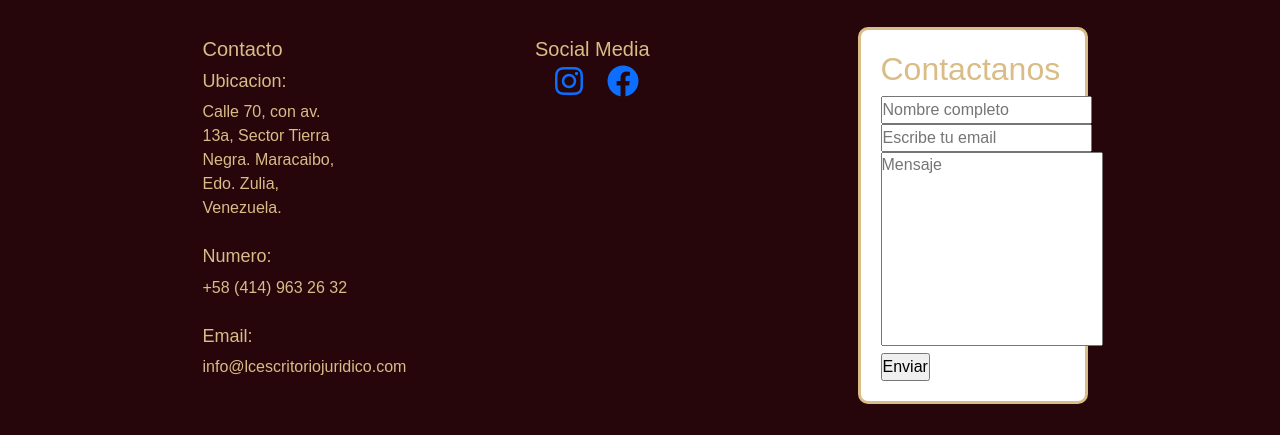
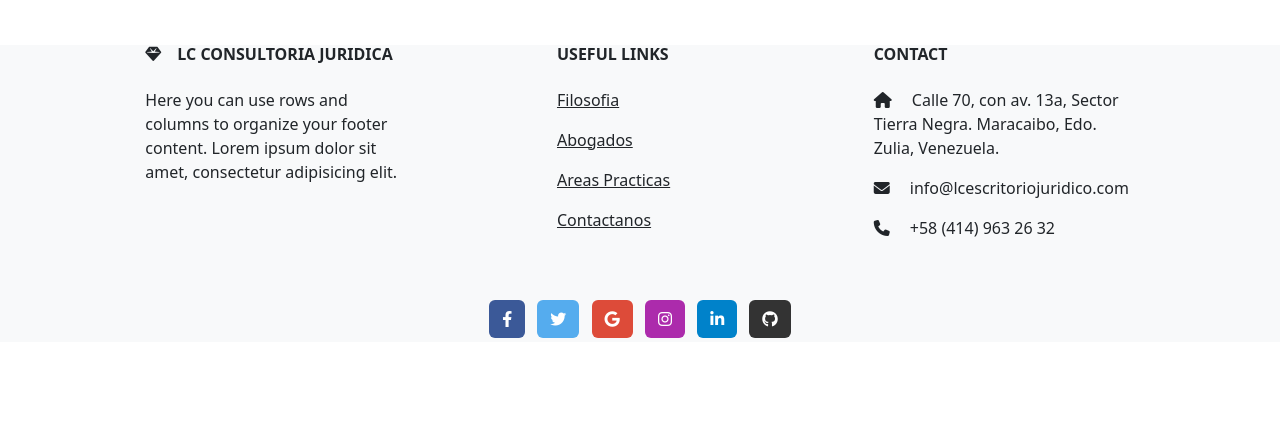
Before and after one commit to Hermanvilla/LC-Consulting, a plain HTML site: page index.html in a window 1280 px wide. Shown: the part 2079-2514 px from the top of the page. After the commit the page ends 2445 px from the top, so only its background shows below. Drawn offline with nearby package versions, Linux system fonts and the light colour scheme.

Commit message:
Version con Footer actualizado

```diff
--- a/index.html
+++ b/index.html
@@ -54,7 +54,123 @@
 
     </main>
 
-    <footer id="footer">
+    <footer class="bg-body-tertiary text-center">
+
+        <section class="">
+            <div class="container text-center text-md-start mt-5">
+            <!-- Grid row -->
+            <div class="row mt-3">
+                <!-- Grid column -->
+                <div class="col-md-3 col-lg-4 col-xl-3 mx-auto mb-4">
+                <!-- Content -->
+                <h6 class="text-uppercase fw-bold mb-4">
+                    <i class="fas fa-gem me-3"></i>LC Consultoria Juridica
+                </h6>
+                <p>
+                    Here you can use rows and columns to organize your footer content. Lorem ipsum
+                    dolor sit amet, consectetur adipisicing elit.
+                </p>
+                </div>
+                <!-- Grid column -->
+                <!-- Grid column -->
+                <div class="col-md-2 col-lg-2 col-xl-2 mx-auto mb-4">
+                <!-- Links -->
+                <h6 class="text-uppercase fw-bold mb-4">
+                    Useful links
+                </h6>
+                <p>
+                    <a href="./pages/filosofia.html" class="text-reset">Filosofia</a>
+                </p>
+                <p>
+                    <a href="./pages/abogados.html" class="text-reset">Abogados</a>
+                </p>
+                <p>
+                    <a href="./pages/areas_Practicas.html" class="text-reset">Areas Practicas</a>
+                </p>
+                <p>
+                    <a href="./pages/contacto.html" class="text-reset">Contactanos</a>
+                </p>
+                </div>
+                <!-- Grid column -->
+                <!-- Grid column -->
+                <div class="col-md-4 col-lg-3 col-xl-3 mx-auto mb-md-0 mb-4">
+                <!-- Links -->
+                <h6 class="text-uppercase fw-bold mb-4">Contact</h6>
+                <p><i class="fas fa-home me-3"></i> Calle 70, con av. 13a, Sector Tierra Negra. Maracaibo, Edo. Zulia, Venezuela.</p>
+                <p>
+                    <i class="fas fa-envelope me-3"></i>
+                    info@lcescritoriojuridico.com
+                </p>
+                <p><i class="fas fa-phone me-3"></i> +58 (414) 963 26 32</p>
+                </div>
+                <!-- Grid column -->
+            </div>
+            <!-- Grid row -->
+            </div>
+        </section>
+
+        <!-- Grid container -->
+        <div class="container p-4 pb-0">
+            <!-- Section: Social media -->
+            <section class="mb-4">
+            <!-- Facebook -->
+            <a
+            data-mdb-ripple-init
+                class="btn text-white btn-floating m-1"
+                style="background-color: #3b5998;"
+                href="#!"
+                role="button"
+            ><i class="fab fa-facebook-f"></i>
+            </a>
+            <!-- Twitter -->
+            <a
+                data-mdb-ripple-init
+                class="btn text-white btn-floating m-1"
+                style="background-color: #55acee;"
+                href="#!"
+                role="button"
+                ><i class="fab fa-twitter"></i
+            ></a>
+            <!-- Google -->
+            <a
+                data-mdb-ripple-init
+                class="btn text-white btn-floating m-1"
+                style="background-color: #dd4b39;"
+                href="#!"
+                role="button"
+                ><i class="fab fa-google"></i
+            ></a>
+            <!-- Instagram -->
+            <a
+                data-mdb-ripple-init
+                class="btn text-white btn-floating m-1"
+                style="background-color: #ac2bac;"
+                href="#!"
+                role="button"
+                ><i class="fab fa-instagram"></i
+            ></a>
+            <!-- Linkedin -->
+            <a
+                data-mdb-ripple-init
+                class="btn text-white btn-floating m-1"
+                style="background-color: #0082ca;"
+                href="#!"
+                role="button"
+                ><i class="fab fa-linkedin-in"></i
+            ></a>
+            <!-- Github -->
+            <a
+                data-mdb-ripple-init
+                class="btn text-white btn-floating m-1"
+                style="background-color: #333333;"
+                href="#!"
+                role="button"
+                ><i class="fab fa-github"></i
+            ></a>
+            </section>
+            <!-- Section: Social media -->
+
+    <!-- <footer id="footer">
         <div class="footerContacto">
             <h1 class="foooterText1">Contacto</h1>
                 <h2 class="footerText2">Ubicacion:</h2>
@@ -79,8 +195,8 @@
                 <input type="submit" value="Enviar" class="botonEnviar">
             </form>
         </div>
-
     </footer>
+    -->
 
     <script src="https://cdn.jsdelivr.net/npm/bootstrap@5.3.2/dist/js/bootstrap.bundle.min.js" integrity="sha384-C6RzsynM9kWDrMNeT87bh95OGNyZPhcTNXj1NW7RuBCsyN/o0jlpcV8Qyq46cDfL" crossorigin="anonymous"></script>
 
```
